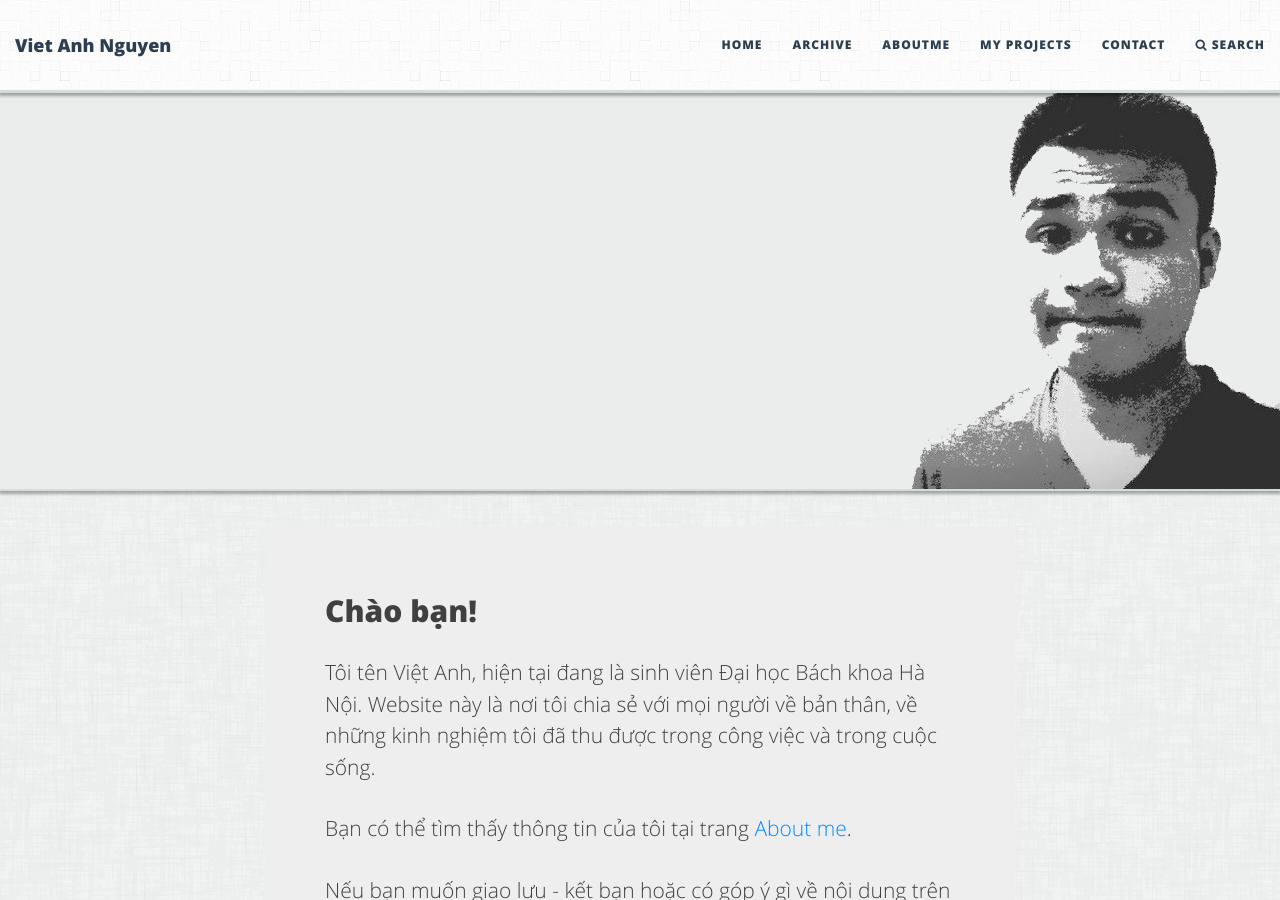
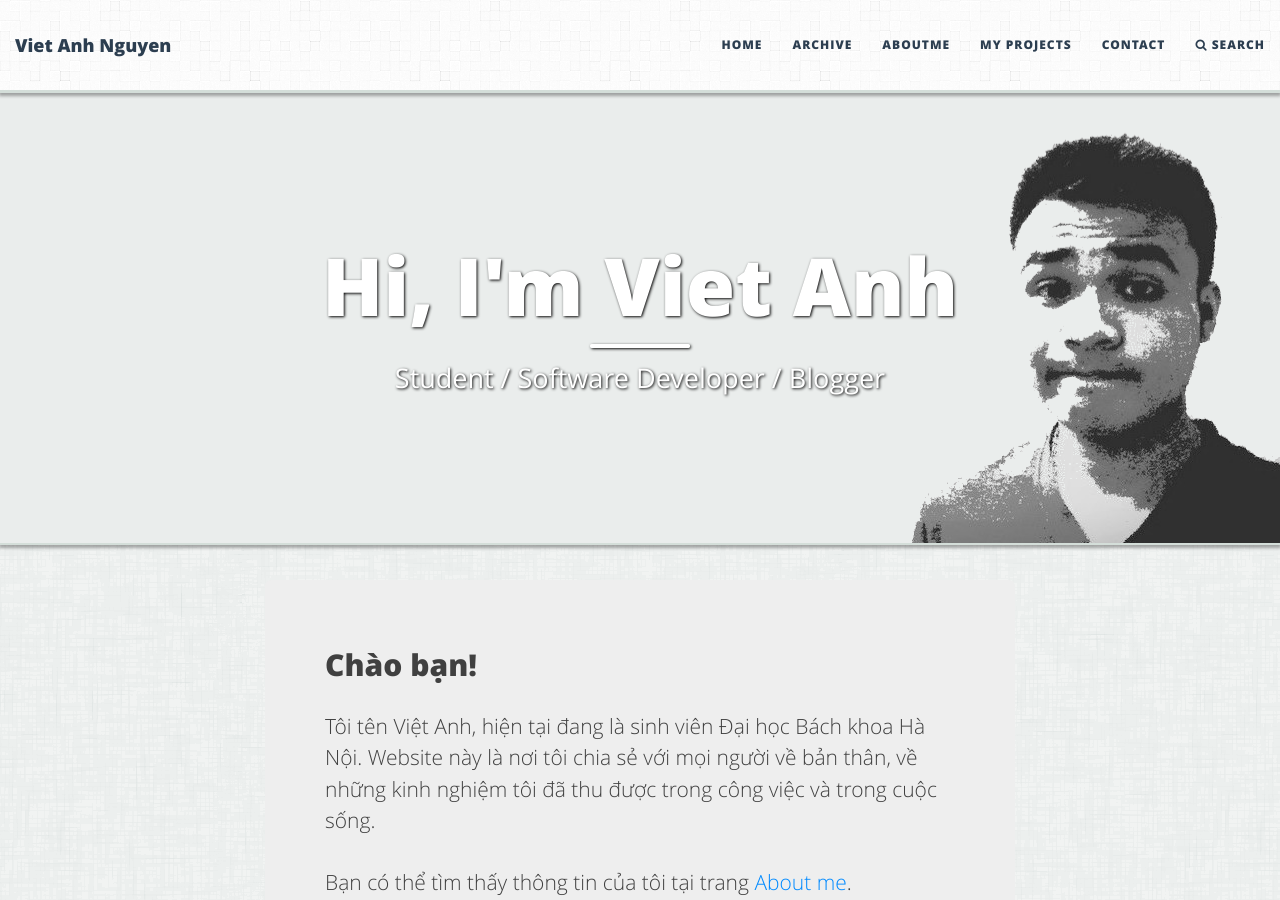
Before and after one commit to diglink/vietanhdev.github.io, a Jekyll site: the page built from index.html, in a window 1280 px wide and 900 px high. Built offline with Jekyll 4.4.1, drawn with Linux system fonts in a browser that asks for light colours; the list of posts is cut into pages by our own code.

Commit message:
update web

```diff
--- a/index.html
+++ b/index.html
@@ -2,6 +2,8 @@
 layout: page
 meta-title: "VietAnhDev's Homepage - Nguyễn Việt Anh"
 meta-description: "The website of VietAnhDev (Nguyễn Việt Anh) - where I share with the world about my life, my work and my hobbies. - Chia sẻ về cuộc sống và những điều thú vị Việt Anh đã làm."
+title: "Hi, I'm Viet Anh"
+subtitle: Student / Software Developer / Blogger
 bigimg: "/files/background/vietanhdev.png"
 ---
 <div class="main-explain-area jumbotron">
```
